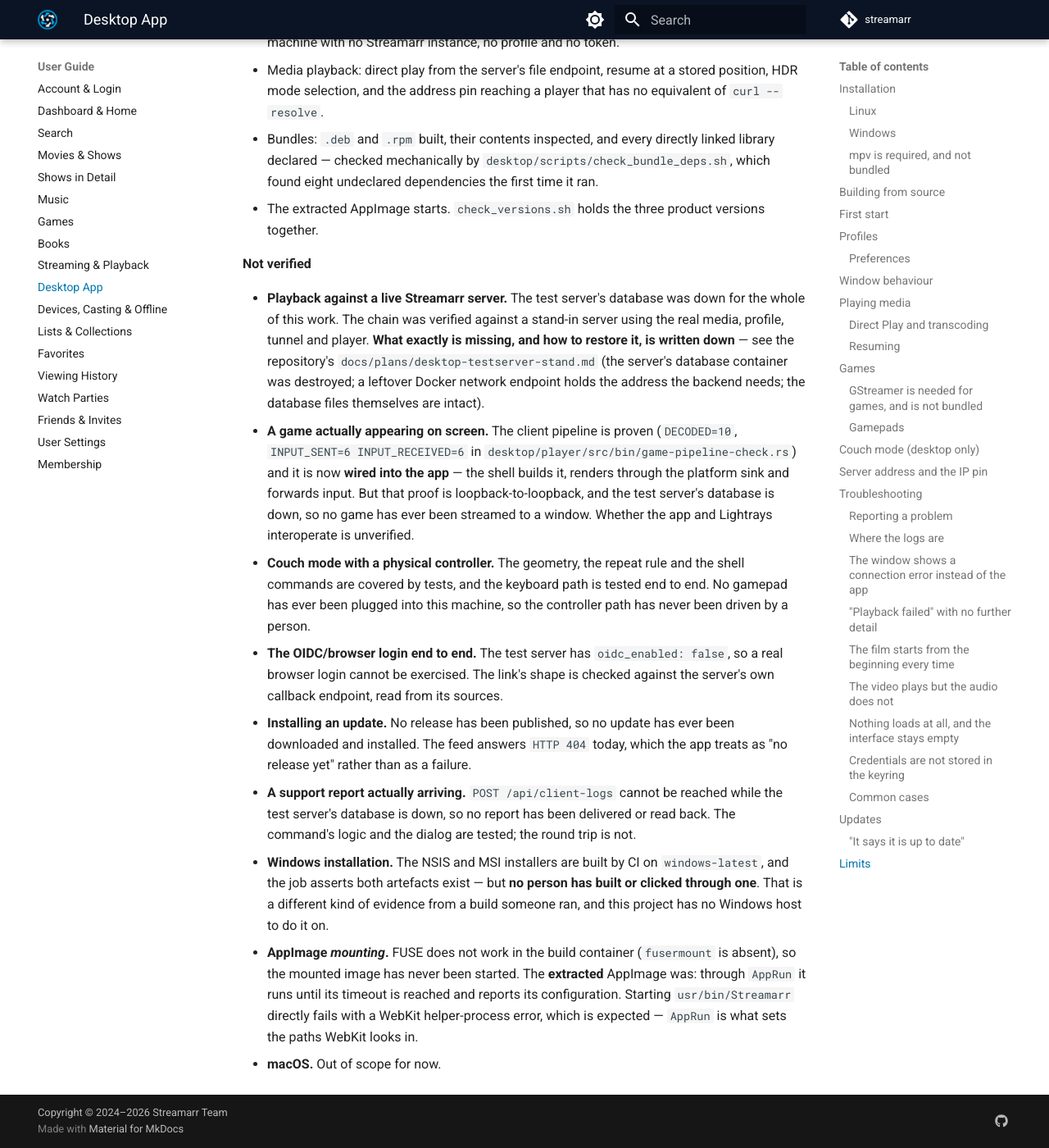
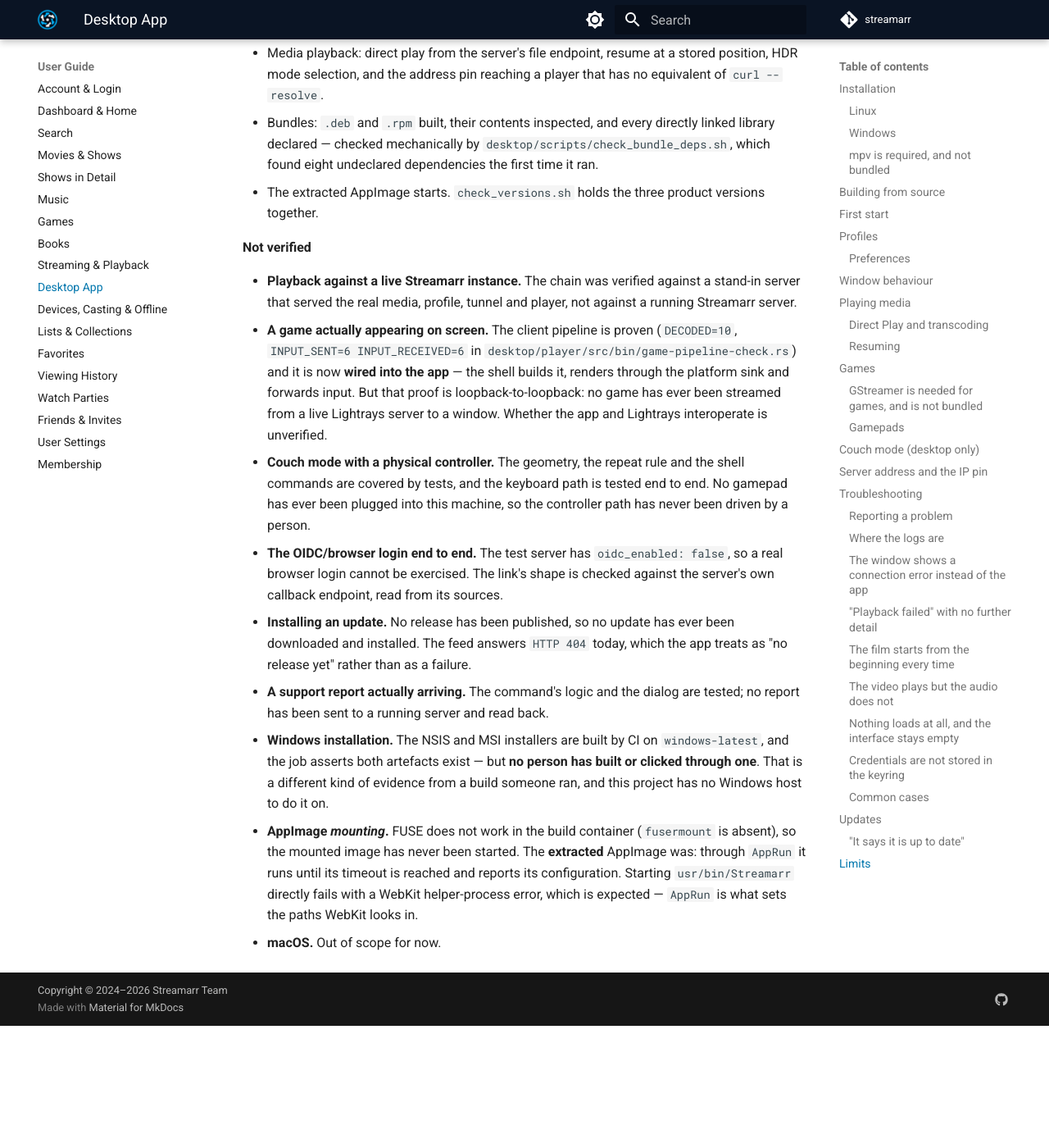
Before and after one commit to luebke-dev/streamarr, an MkDocs documentation site: the page built from docs/docs/user-guide/desktop.md, in a window 1280 px wide and 1400 px high, scrolled down 11601 px. Shown: the whole window at 82% size. Built offline with MkDocs 1.6.1 and Material for MkDocs 9.7.7, drawn with Linux system fonts in a browser that asks for light colours; comment, search, counter and statistics services are not loaded; after the commit the page ends 12852 px from its top, so only the background shows below that; some of the changed text lies outside the part shown.

Commit message:
docs(desktop): drop the incident notes and the stale status claims
Two of the planning pages described a state that no longer exists rather than a
rule that still holds:

- desktop-testserver-stand.md is a snapshot from 2026-09-27 claiming the server's
  database container was destroyed. It runs (healthy, three weeks of uptime) and
  the pg_dump path dumps 698 MB out of it. Its one lasting finding - the missing
  AUTHORS enum value - is now a migration and a test instead of prose.
- desktop-abschluss.md announces "not pushed, not delivered, no server touch",
  which stopped being true when the branch was merged, and its per-criterion
  checklist duplicates the Limits section of the user guide.

The user guide was citing the first one to explain why playback against a live
instance is unverified - incident forensics in place of a limit. It now states the
limit itself, and the three bullets that repeated "the database is down" no longer
do. Same for the empty desktop/spikes/README.md (0 bytes) and the disk-space
blocker in spike-01, which gets a dated addendum: 99 orphaned transcode containers
removed, build cache down to 414 MB, 107 GB free.

What stays is what the code cites: both ADRs, the four spike write-ups, their
measurement harnesses in desktop/spikes/, and the desktop-app/desktop-release
plans.

```diff
--- a/docs/docs/user-guide/desktop.md
+++ b/docs/docs/user-guide/desktop.md
@@ -243,9 +243,8 @@
     `cargo run --features spike --bin game-pipeline-check` in `desktop/player`).
 
     That proof is **loopback to loopback**. It shows the client's own pipeline
-    works; it says nothing about interoperability with your server, because the
-    test server's database was down for the whole of this work. A game actually
-    appearing on screen has not been observed.
+    works; it says nothing about interoperability with your server. A game
+    actually appearing on screen has not been observed.
 
 ### GStreamer is needed for games, and is not bundled
 
@@ -494,20 +493,16 @@
 
 **Not verified**
 
-- **Playback against a live Streamarr server.** The test server's database was down for
-  the whole of this work. The chain was verified against a stand-in server using the real
-  media, profile, tunnel and player. **What exactly is missing, and how to restore it, is
-  written down** — see the repository's
-  `docs/plans/desktop-testserver-stand.md` (the server's database container was destroyed;
-  a leftover Docker network endpoint holds the address the backend needs; the database
-  files themselves are intact).
+- **Playback against a live Streamarr instance.** The chain was verified against a
+  stand-in server that served the real media, profile, tunnel and player, not against a
+  running Streamarr server.
 - **A game actually appearing on screen.** The client pipeline is proven
   (`DECODED=10`, `INPUT_SENT=6 INPUT_RECEIVED=6` in
   `desktop/player/src/bin/game-pipeline-check.rs`) and it is now **wired into the
   app** — the shell builds it, renders through the platform sink and forwards
-  input. But that proof is loopback-to-loopback, and the test server's database is
-  down, so no game has ever been streamed to a window. Whether the app and
-  Lightrays interoperate is unverified.
+  input. But that proof is loopback-to-loopback: no game has ever been streamed from a
+  live Lightrays server to a window. Whether the app and Lightrays interoperate is
+  unverified.
 - **Couch mode with a physical controller.** The geometry, the repeat rule and the
   shell commands are covered by tests, and the keyboard path is tested end to end.
   No gamepad has ever been plugged into this machine, so the controller path has
@@ -518,10 +513,8 @@
 - **Installing an update.** No release has been published, so no update has ever been
   downloaded and installed. The feed answers `HTTP 404` today, which the app treats as
   "no release yet" rather than as a failure.
-- **A support report actually arriving.** `POST /api/client-logs` cannot be
-  reached while the test server's database is down, so no report has been
-  delivered or read back. The command's logic and the dialog are tested; the round
-  trip is not.
+- **A support report actually arriving.** The command's logic and the dialog are
+  tested; no report has been sent to a running server and read back.
 - **Windows installation.** The NSIS and MSI installers are built by CI on
   `windows-latest`, and the job asserts both artefacts exist — but **no person has
   built or clicked through one**. That is a different kind of evidence from a build
```
Also changed, not shown: docs/plans/spike-01-gstreamer.md (+7 -0 lines).
